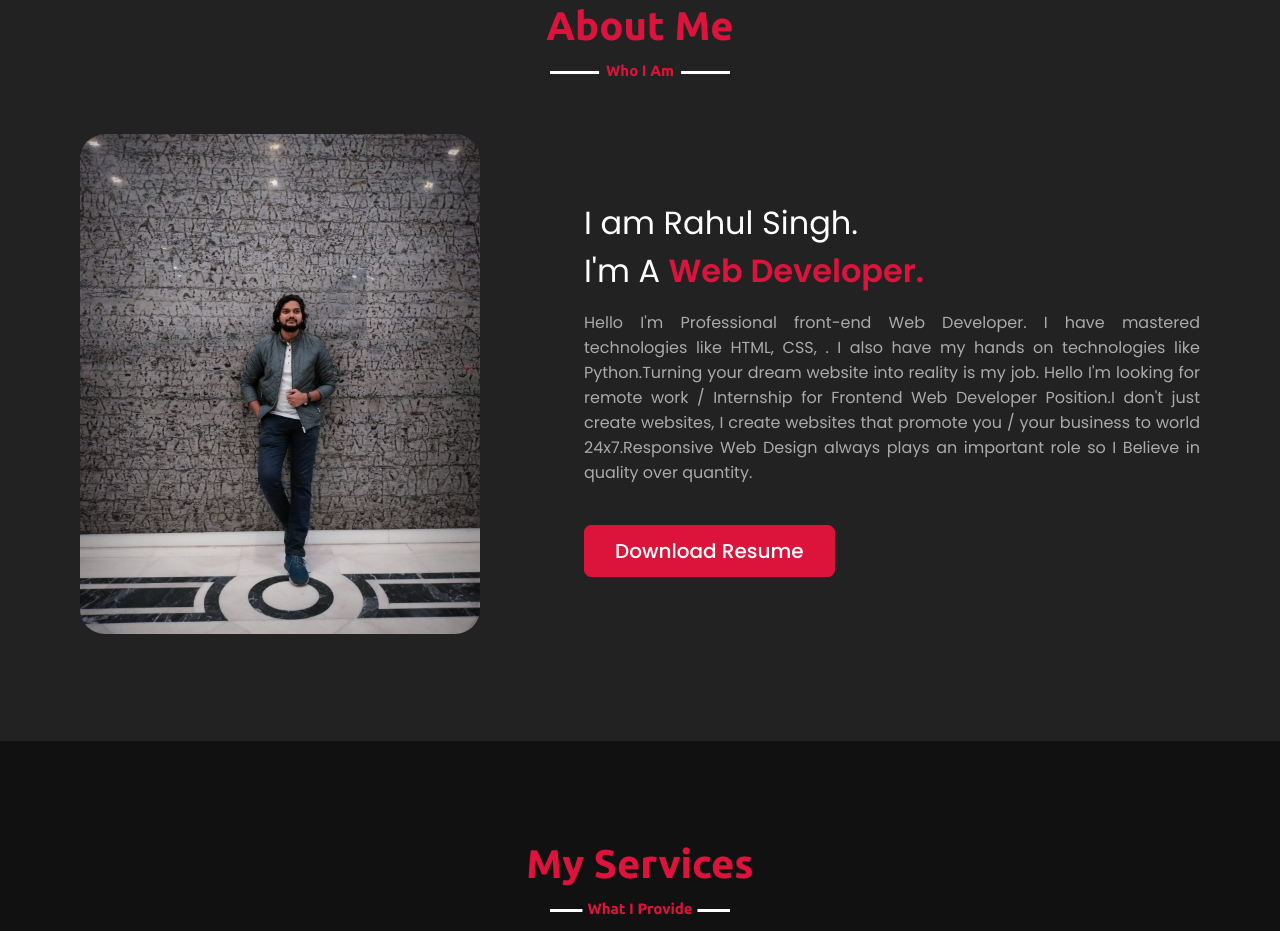
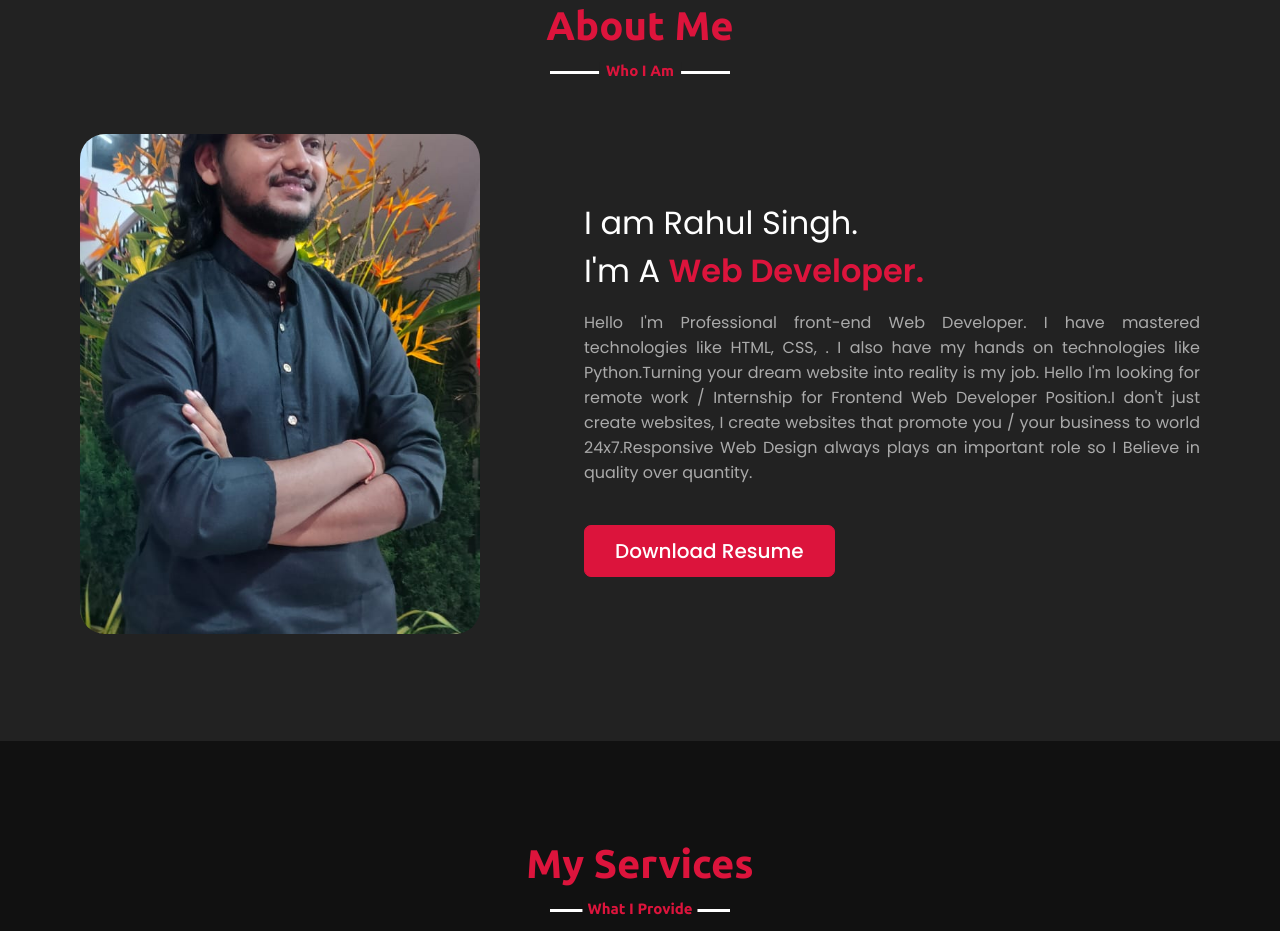
Before and after one commit to rahulsinghddh19/resume, a plain HTML site: page index.html in a window 1280 px wide. Shown: the part 897-1828 px from the top of the page. Drawn offline with nearby package versions, Linux system fonts and the light colour scheme.

Commit message:
Update index.html

```diff
--- a/index.html
+++ b/index.html
@@ -84,7 +84,7 @@
             <div class="about-content">
 
                 <div class="collumn left">
-                    <img src="me1.jpg" alt="My Picture">
+                    <img src="banner.jpg" alt="My Picture">
                 </div>
 
                 <div class="collumn right">
```
